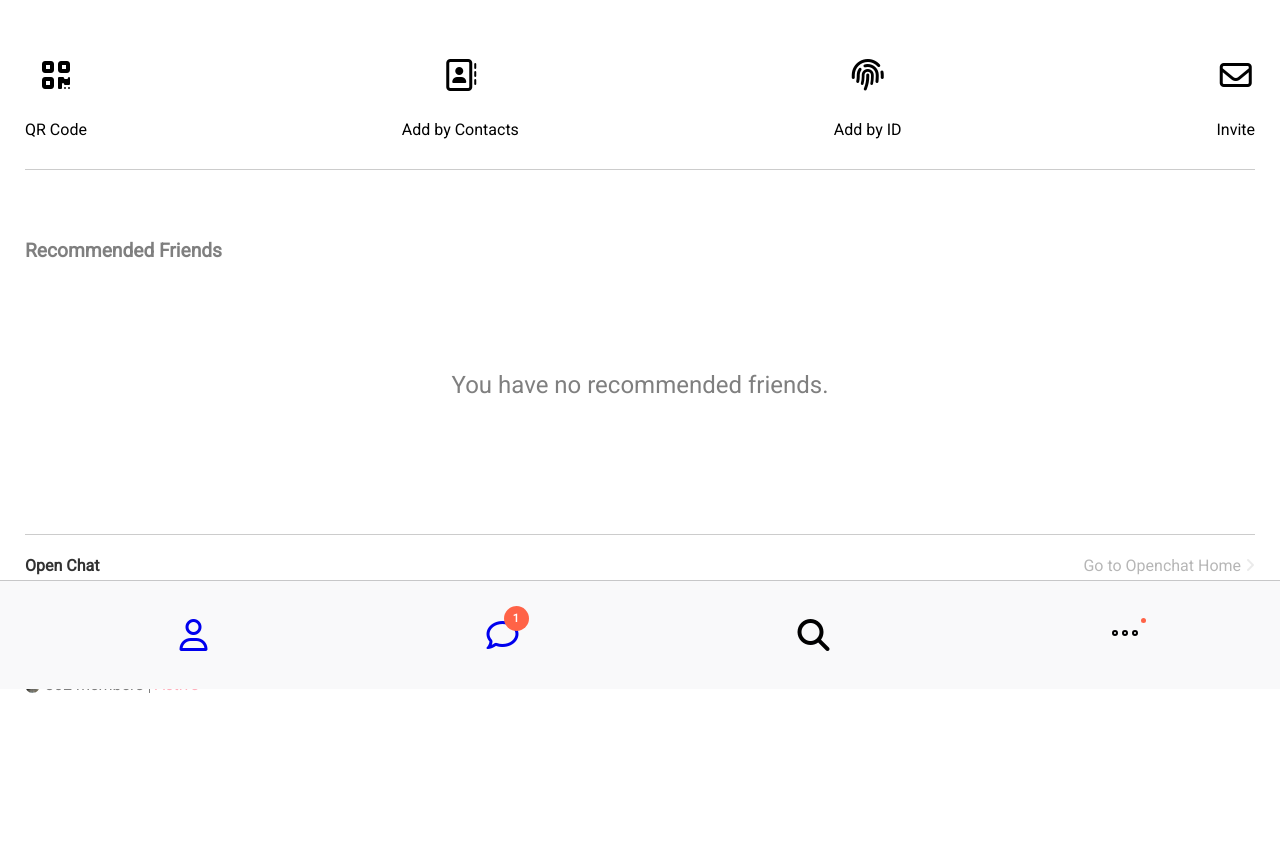
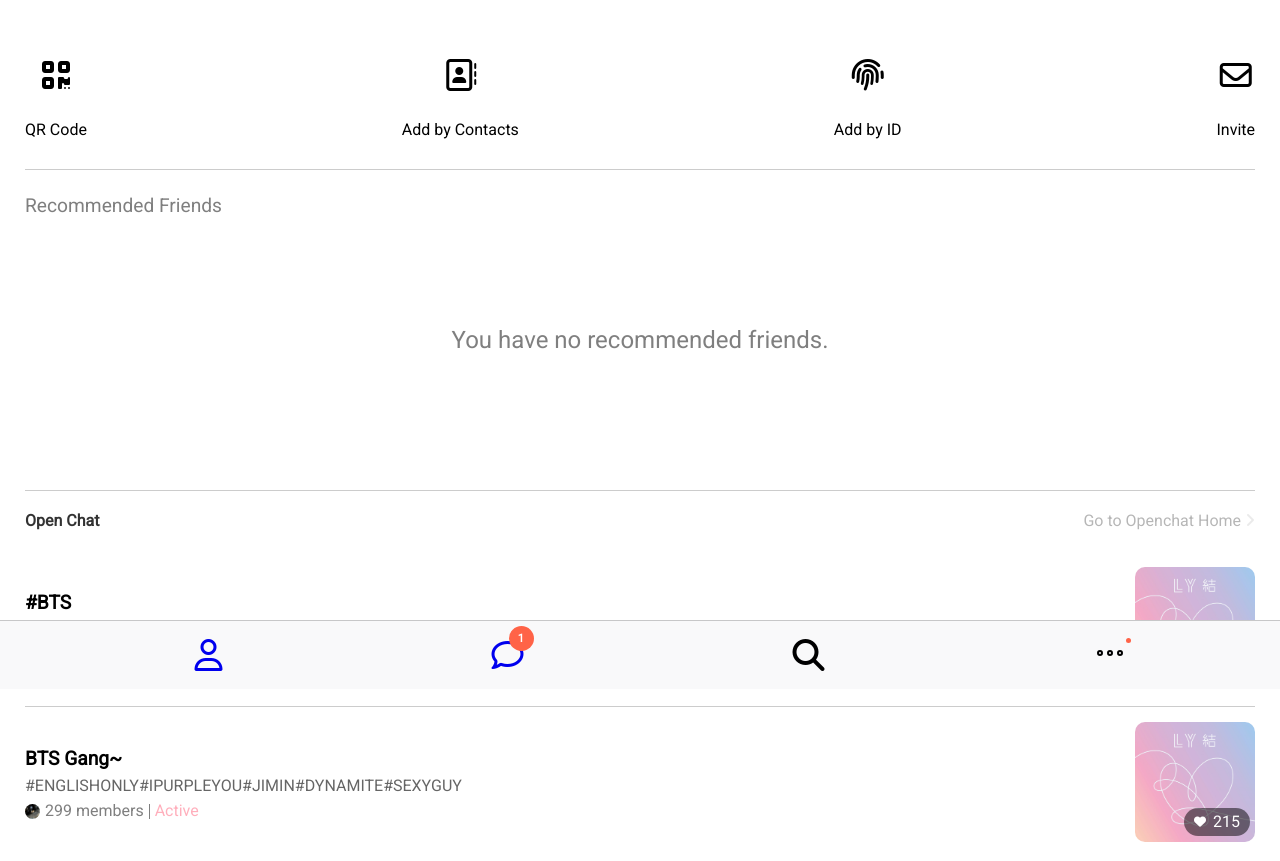
Before and after one commit to cjkangme/nomadcoders-study, a plain HTML site: page kokoa-clone/find.html in a window 1280 px wide. Shown: the part 111-972 px from the top of the page. Before the commit the page ends 805 px from the top, so only its background shows below. Drawn offline with Linux system fonts and the light colour scheme; files whose address does not match are found by name.

Commit message:
#6.24 Find Screen Part Four

```diff
--- a/kokoa-clone/css/components/nav-bar.css
+++ b/kokoa-clone/css/components/nav-bar.css
@@ -1,7 +1,7 @@
 .navigation {
   width: 100%;
   background-color: var(--gray);
-  padding: 20px 0px;
+  padding: 0px 20px;
   box-sizing: border-box;
   border-top: 1px solid rgba(0, 0, 0, 0.2);
   position: fixed;
--- a/kokoa-clone/css/screen/find.css
+++ b/kokoa-clone/css/screen/find.css
@@ -51,7 +51,6 @@
   justify-content: space-between;
   align-items: center;
   opacity: 0.8;
-  margin-bottom: 25px;
 }
 
 .open-chat__text {
@@ -61,6 +60,15 @@
 .open-post {
   display: flex;
   justify-content: space-between;
+  align-items: center;
+  padding: 15px 0;
+}
+.open-chat > .open-post:not(:last-child) {
+  border-bottom: var(--separator);
+}
+
+.open-post__column:first-child {
+  max-width: calc(100% - 140px);
 }
 
 .open-post__title {
@@ -101,3 +109,34 @@
 .open-post__member-status {
   color: rgb(255, 175, 188);
 }
+
+.open-post__main-img {
+  position: relative;
+}
+
+.open-post__main-img img {
+  width: 120px;
+  height: 120px;
+  border-radius: 10px;
+}
+
+.open-post__heart-count {
+  background-color: rgba(0, 0, 0, 0.5);
+  color: #fff;
+  padding: 5px 10px;
+  border-radius: 20px;
+  text-align: center;
+  position: absolute;
+  bottom: 10px;
+  right: 5px;
+}
+
+.open-post__heart-count i {
+  color: #fff;
+  margin-right: 3px;
+}
+
+.open-post__hashtags {
+  overflow-x: hidden;
+  text-overflow: ellipsis;
+}
--- a/kokoa-clone/find.html
+++ b/kokoa-clone/find.html
@@ -173,7 +173,7 @@
         <!-- icons end -->
 
         <div class="recommend-friends">
-            <h6 class="recommend-friends__title">Recommended Friends</h6>
+            <div class="recommend-friends__title">Recommended Friends</div>
             <div class="recommend-friends__text">
                 <span>You have no recommended friends.</span>
             </div>
@@ -199,7 +199,36 @@
                 <span class="open-post__member-status">Active</span>
               </div>
             </div>
-            <div class="open-post__column"></div>
+            <div class="open-post__column">
+              <div class="open-post__main-img">
+                <img src="assets/bts-album-cover.jpg" alt="bts-album-cover">
+                <div class="open-post__heart-count">
+                  <i class="fa-solid fa-heart fa-xs"></i>
+                  <span>326</span>
+                </div>
+              </div>
+            </div>
+          </div>
+          <div class="open-post">
+            <div class="open-post__column">
+              <div class="open-post__title">BTS Gang~</div>
+              <div class="open-post__hashtags">#englishonly#ipurpleyou#jimin#dynamite#sexyguy</div>
+              <div class="open-post__members">
+                <img src="file:///D:/coding/nomadcoders-study/kokoa-clone/assets/user-profile.jpg" alt="profile image">
+                <span class="open-post__member-count">299 members</span>
+                <div class="divider"></div>
+                <span class="open-post__member-status">Active</span>
+              </div>
+            </div>
+            <div class="open-post__column">
+              <div class="open-post__main-img">
+                <img src="assets/bts-album-cover.jpg" alt="bts-album-cover">
+                <div class="open-post__heart-count">
+                  <i class="fa-solid fa-heart fa-xs"></i>
+                  <span>215</span>
+                </div>
+              </div>
+            </div>
           </div>
         </div>
     </main>
```
Also changed, not shown: kokoa-clone/assets/bts-album-cover.jpg (added).
